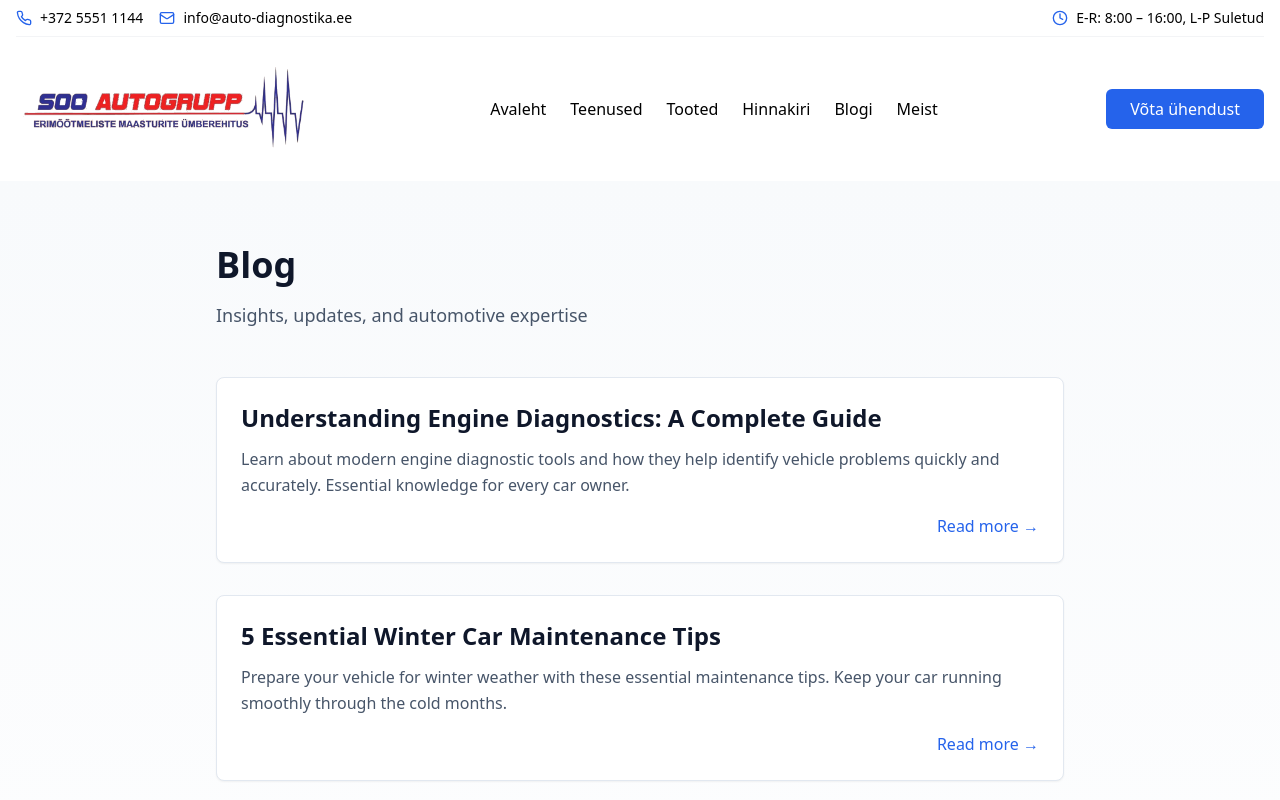
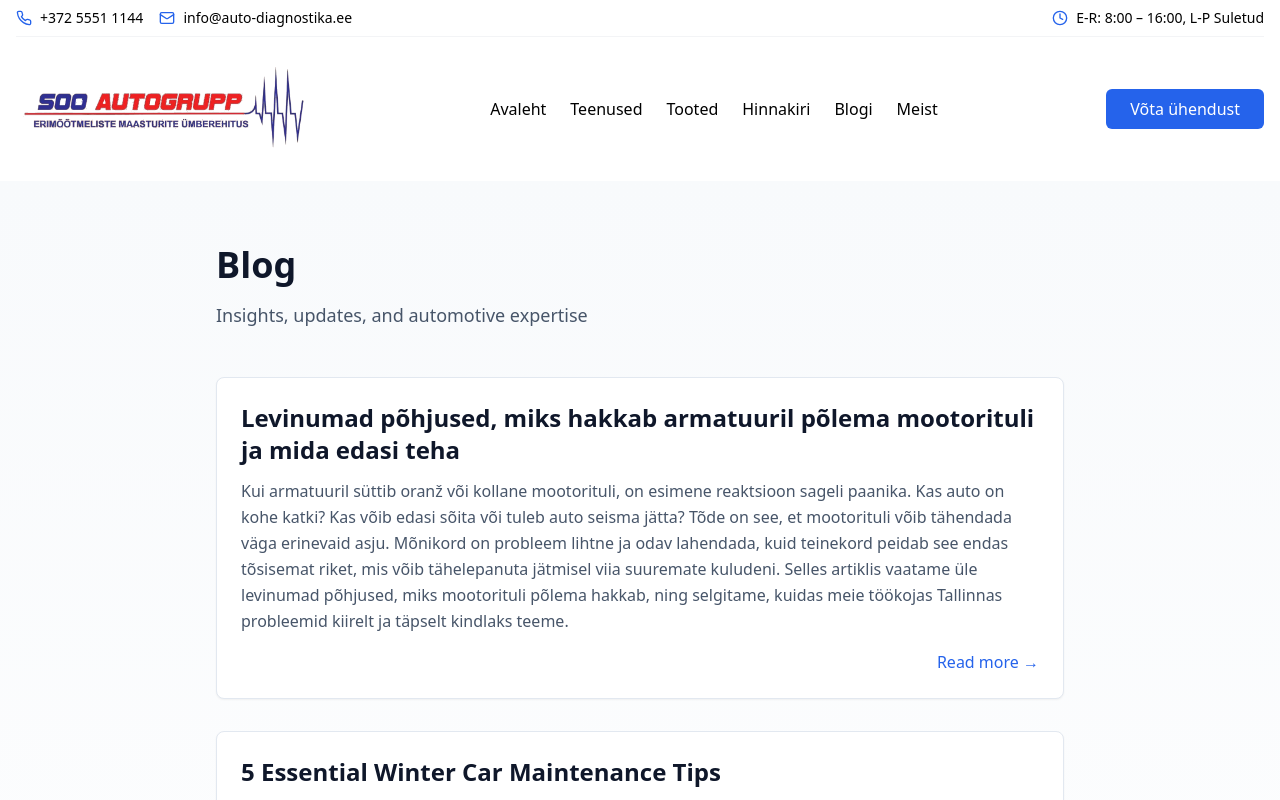
Before and after one commit to n1veklrn/soo-veeb, a React (Vite) app: page /blogi in a window 1280 px wide. Shown: the top 800 px of the page. Built offline with nearby package versions, Linux system fonts and the light colour scheme.

Commit message:
Updated blogPosts.ts

```diff
--- a/src/data/blogPosts.ts
+++ b/src/data/blogPosts.ts
@@ -11,8 +11,8 @@ export const blogPosts: BlogPost[] = [
   {
     id: '1',
     slug: 'understanding-engine-diagnostics',
-    title: 'Understanding Engine Diagnostics: A Complete Guide',
-    summary: 'Learn about modern engine diagnostic tools and how they help identify vehicle problems quickly and accurately. Essential knowledge for every car owner.',
+    title: 'Levinumad põhjused, miks hakkab armatuuril põlema mootorituli ja mida edasi teha',
+    summary: 'Kui armatuuril süttib oranž või kollane mootorituli, on esimene reaktsioon sageli paanika. Kas auto on kohe katki? Kas võib edasi sõita või tuleb auto seisma jätta? Tõde on see, et mootorituli võib tähendada väga erinevaid asju. Mõnikord on probleem lihtne ja odav lahendada, kuid teinekord peidab see endas tõsisemat riket, mis võib tähelepanuta jätmisel viia suuremate kuludeni. Selles artiklis vaatame üle levinumad põhjused, miks mootorituli põlema hakkab, ning selgitame, kuidas meie töökojas Tallinnas probleemid kiirelt ja täpselt kindlaks teeme.',
     content: `Modern engine diagnostics have revolutionized how we identify and fix vehicle problems. In this comprehensive guide, we'll explore the tools and techniques used by professional mechanics.
 
 What is Engine Diagnostics?
@@ -36,6 +36,7 @@ Why Regular Diagnostics Matter:
 At SOO AUTOGRUPP, we use state-of-the-art diagnostic equipment to quickly identify any issues with your vehicle. Our experienced technicians can interpret diagnostic data and recommend the best solutions for your car.
 
 Contact us today to schedule a diagnostic check for your vehicle.`,
+    createdAt: '2024-01-15',
   },
   {
     id: '2',
```
